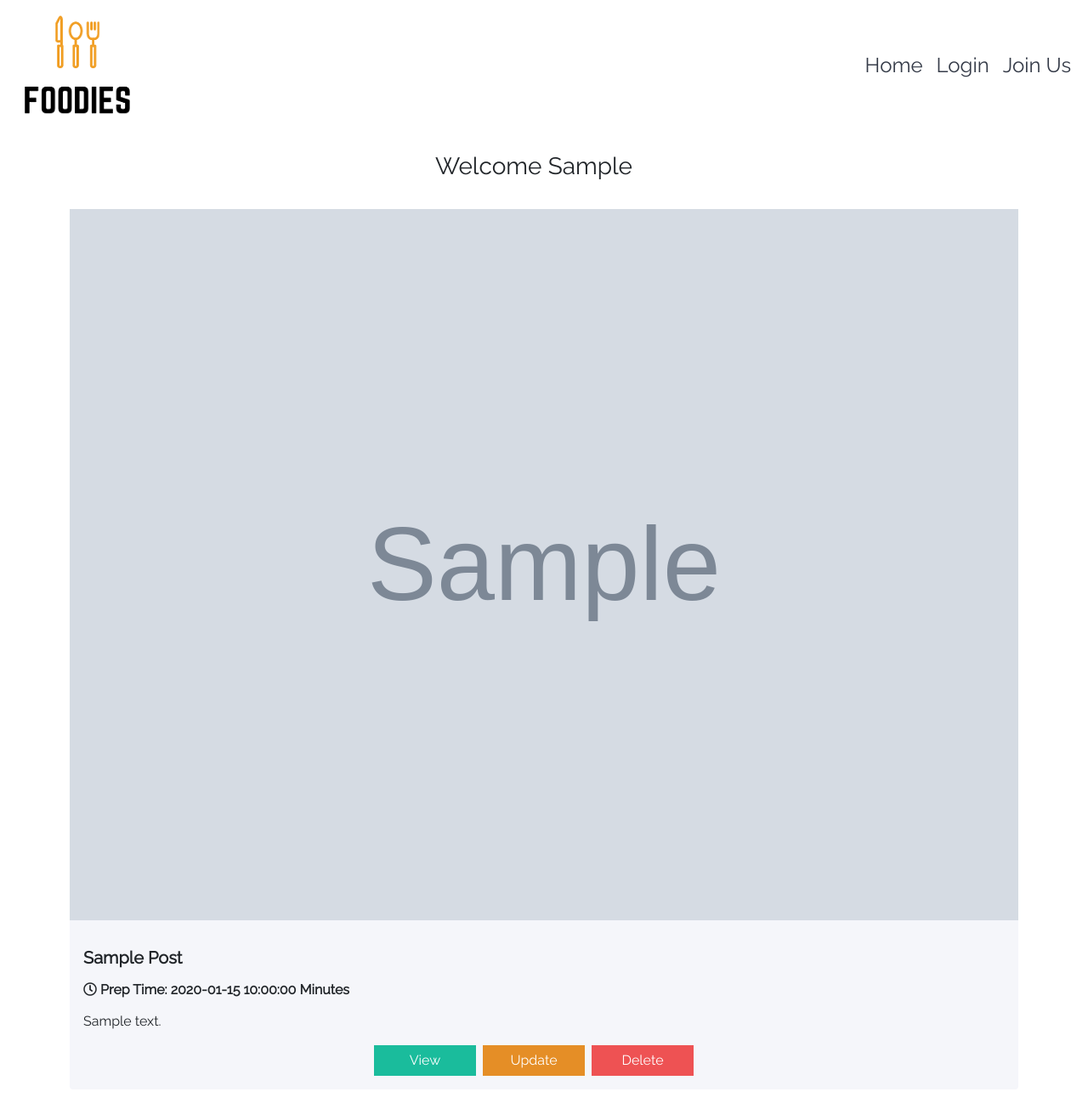
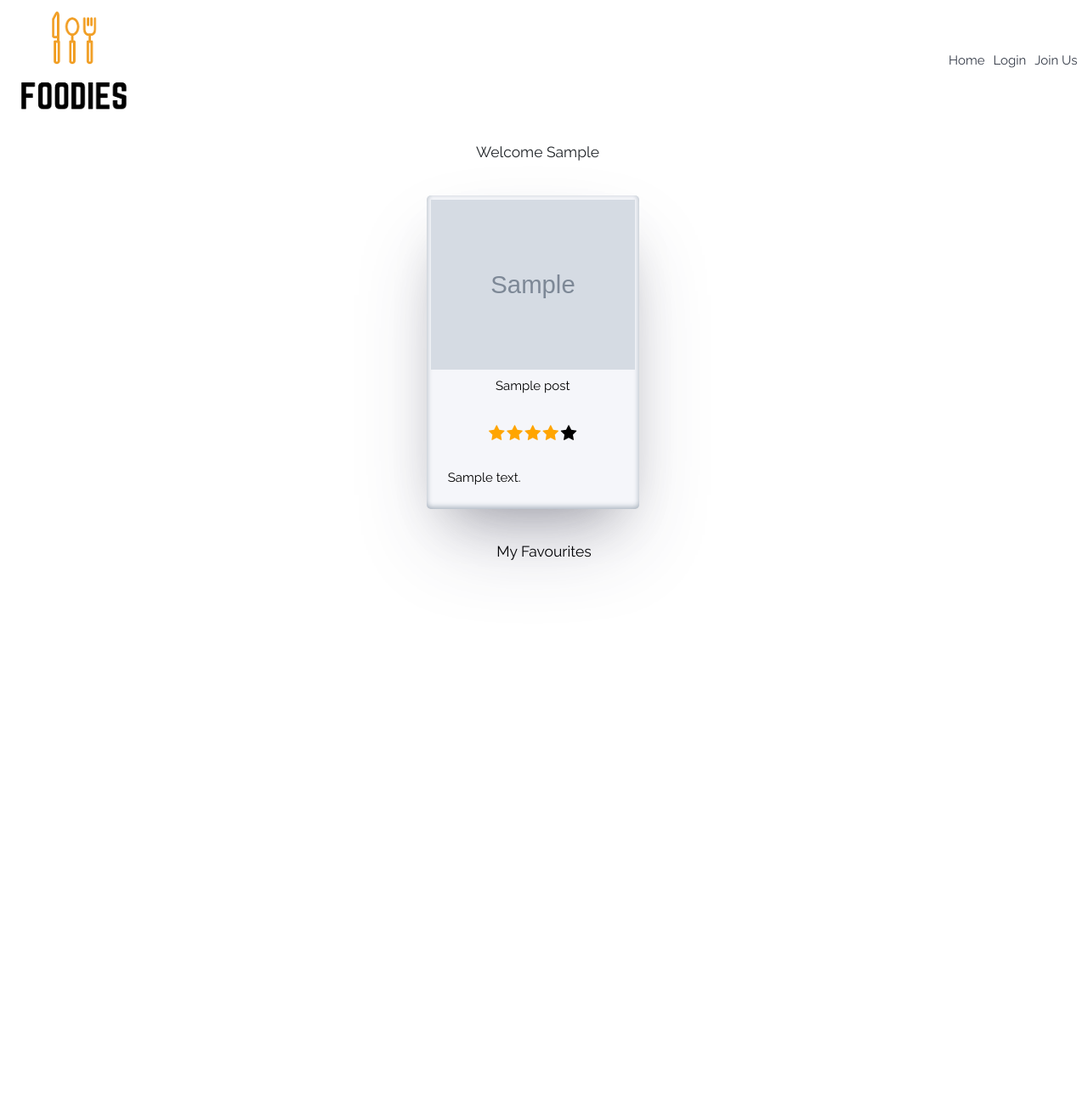
Before and after one commit to AlvaroEtxague/Milestone3_Foodie, a Flask app: template website/templates/profile.html in a window 1280 px wide. Shown: the whole page at 85% size. After the commit the page ends 667 px from the top, so only its background shows below. Run offline with Flask 2, Linux system fonts and the light colour scheme; the template is opened without the code that fills it: most values are stand-ins (such as "Sample title", 1, 10 or a date in 2020); grey boxes marked "Sample" are stand-in pictures; parts of the project's set-up code (start-up, migrations or seed data) failed here and were passed over; some libraries are stand-ins or nearby versions.

Commit message:
Updating profile template

```diff
--- a/website/templates/profile.html
+++ b/website/templates/profile.html
@@ -3,42 +3,173 @@
 <title>{% block title %}PROFILE{% endblock %}</title>
 
 {% block content %}
+        <meta http-equiv="X-UA-Compatible" content="IE=edge">
+        <link rel="stylesheet" href={{url_for("static",filename="css/fav_ratings.css")}}>
+        <link rel="stylesheet" href="https://cdnjs.cloudflare.com/ajax/libs/font-awesome/4.7.0/css/font-awesome.min.css">
+
 <div class="container profile-welcome-content">
     <div class="row">
         <div class="col-12 user-welcome-col">
             <div class="user-welcome">
                 <h3 class="text-center">Welcome {{ username.title() }}</h3>
             </div>
-
         </div>
     </div>
 </div>
 
 <div class="container">
+            <section class="section-1">
+                <div class="card-section">
     {% for post in posts %}
-    <div class="card card-content mb-3">
-        <div class="card-body">
-            <img src={{post.image_url}} alt="{{post.post_title}}">
-            <div class="card-home">
-                <h5 class="card-title text-capitalize fw-bold mt-3">{{post.post_title}}</h5>
-                <h6 class="card-title text-capitalize fw-bold my-3"><i class="far fa-clock"></i> Prep Time:
-                    {{post.prep_time}} minutes</h6>
-                <p class="card-text mt-3">{{post.post_description | truncate(300) }}</p>
+    <a  style="text-decoration: none; color:black;" href="{{ url_for('views.post', username=post.user_id, post_id=post._id)}}">
+            <div class="card">
+                <img src={{post.image_url}} alt="">
+                <div class="card-body d-flex flex-column h-100">
+                    <h3 class="text-center">{{post.post_title}}</h3>
+<div class="rate">
+    {%if post.rating >= 5%}
+        <span class="fa fa-star checked"></span>
+        <span class="fa fa-star checked"></span>
+        <span class="fa fa-star checked"></span>
+        <span class="fa fa-star checked"></span>
+        <span class="fa fa-star checked"></span>
+    {%endif%}
+
+    {%if post.rating < 5 and post.rating >= 4 %}
+        <span class="fa fa-star checked"></span>
+        <span class="fa fa-star checked"></span>
+        <span class="fa fa-star checked"></span>
+        <span class="fa fa-star checked"></span>
+        <span class="fa fa-star"></span>
+    {%endif%}
+
+    {%if post.rating < 4 and post.rating >= 3 %}
+        <span class="fa fa-star checked"></span>
+        <span class="fa fa-star checked"></span>
+        <span class="fa fa-star checked"></span>
+        <span class="fa fa-star"></span>
+        <span class="fa fa-star"></span>
+    {%endif%}
+
+    {%if post.rating < 3 and post.rating >= 2 %}
+        <span class="fa fa-star checked"></span>
+        <span class="fa fa-star checked"></span>
+        <span class="fa fa-star"></span>
+        <span class="fa fa-star"></span>
+        <span class="fa fa-star"></span>
+    {%endif%}
+
+    {%if post.rating < 2 and post.rating >= 1 %}
+        <span class="fa fa-star checked"></span>
+        <span class="fa fa-star"></span>
+        <span class="fa fa-star"></span>
+        <span class="fa fa-star"></span>
+        <span class="fa fa-star"></span>
+    {%endif%}
+
+    {%if post.rating < 1 %}
+        <p><i>No rating yet</i></p>
+    {%endif%}
+
+</div>
+<br><br>
+<p>{{post.post_description | truncate(150) }}</p>
+        <div class="row mt-auto">
+            <div class="col d-flex justify-content-center">
+                {%if creator == post.user_id%}
+                    <a href="{{ url_for('views.edit_post', post_id=post._id) }}" class="btn btn-warning mt-auto mx-1">Update</a>
+                    <a href="{{ url_for('views.delete_post', post_id=post._id) }}"
+                                class="btn btn-danger mt-auto mx-1">Delete</a>
+                {%endif%}
             </div>
-            <div class="row mb-3">
+        </div>
+    </div>
+</div>
+{% endfor %}
+</div></section>
+</div>
+
+
+<br><br>
+<h3 align="center">My Favourites</h3>
+<br>
+<div class="container">
+        <section class="section-1">
+                <div class="card-section">
+    {% for post in fav %}
+
+    {%if post.saved_by == creator %}
+
+            <div class="card">
+                <img src={{post.image_url}} alt="">
+                <div class="card-body">
+                    <h3 class="text-center">{{post.post_title}}</h3>
+
+<div class="rate">
+    {%if post.rating >= 5%}
+    <span class="fa fa-star checked"></span>
+    <span class="fa fa-star checked"></span>
+    <span class="fa fa-star checked"></span>
+    <span class="fa fa-star checked"></span>
+    <span class="fa fa-star checked"></span>
+    {%endif%}
+
+    {%if post.rating < 5 and post.rating >= 4 %}
+    <span class="fa fa-star checked"></span>
+    <span class="fa fa-star checked"></span>
+    <span class="fa fa-star checked"></span>
+    <span class="fa fa-star checked"></span>
+    <span class="fa fa-star"></span>
+    {%endif%}
+
+    {%if post.rating < 4 and post.rating >= 3 %}
+    <span class="fa fa-star checked"></span>
+    <span class="fa fa-star checked"></span>
+    <span class="fa fa-star checked"></span>
+    <span class="fa fa-star"></span>
+    <span class="fa fa-star"></span>
+    {%endif%}
+
+    {%if post.rating < 3 and post.rating >= 2 %}
+    <span class="fa fa-star checked"></span>
+    <span class="fa fa-star checked"></span>
+    <span class="fa fa-star"></span>
+    <span class="fa fa-star"></span>
+    <span class="fa fa-star"></span>
+    {%endif%}
+
+    {%if post.rating < 2 and post.rating >= 1 %}
+    <span class="fa fa-star checked"></span>
+    <span class="fa fa-star"></span>
+    <span class="fa fa-star"></span>
+    <span class="fa fa-star"></span>
+    <span class="fa fa-star"></span>
+    {%endif%}
+
+
+    {%if post.rating < 1 %}
+    <p><i>No rating yet</i></p>
+    {%endif%}
+
+</div>
+
+<br><br>
+
+                <p>{{post.post_description | truncate(150) }}</p>
+                <div class="row mb-3">
                 <div class="col d-flex justify-content-center">
-                    <a href="{{ url_for('views.post', username=post.user_id, post_id=post._id)}}"
-                        class="btn btn-primary mx-1">View</a>
-
-                    <a href="{{ url_for('views.edit_post', post_id=post._id) }}" class="btn btn-warning mx-1">Update</a>
-
-                    <a href="{{ url_for('views.delete_post', post_id=post._id) }}"
+                    <a href="{{ url_for('views.delete_fav_post', post_id=post._id) }}"
                         class="btn btn-danger mx-1">Delete</a>
                 </div>
             </div>
 
-        </div>
-    </div>
-    {% endfor %}
+                </div>
+            </div>
+
+            {%endif%}
+
+                {% endfor %}
+</div>
+</section>
 </div>
 {% endblock %}
```
